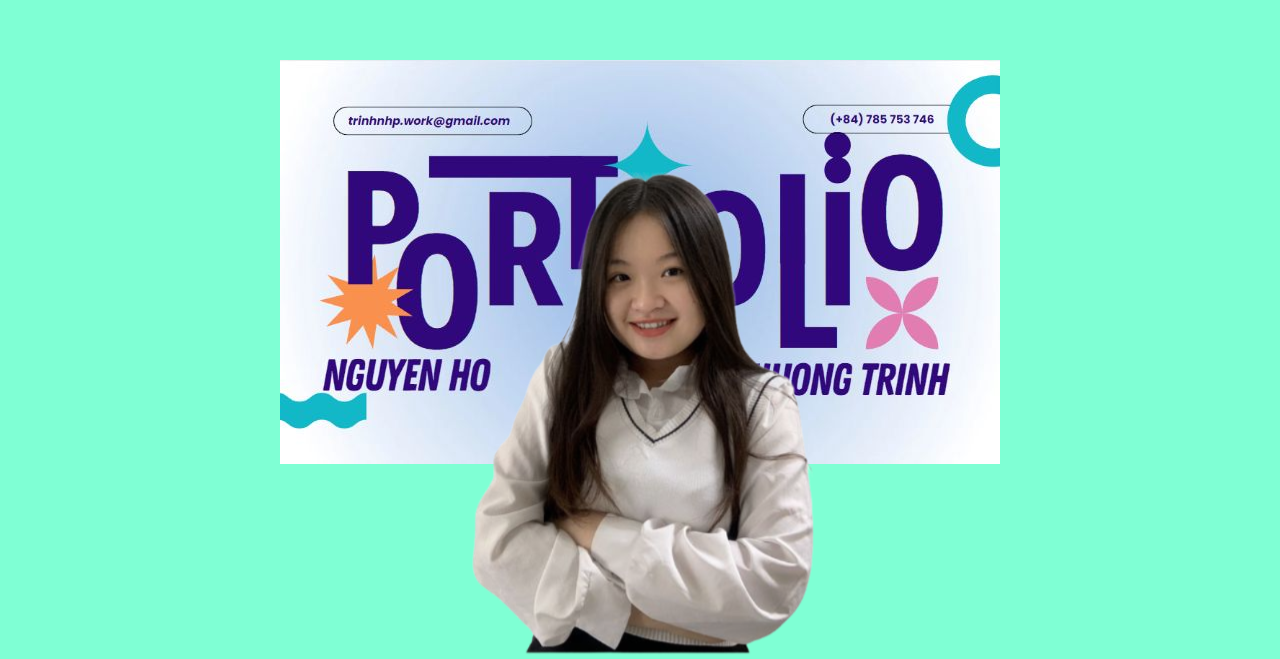
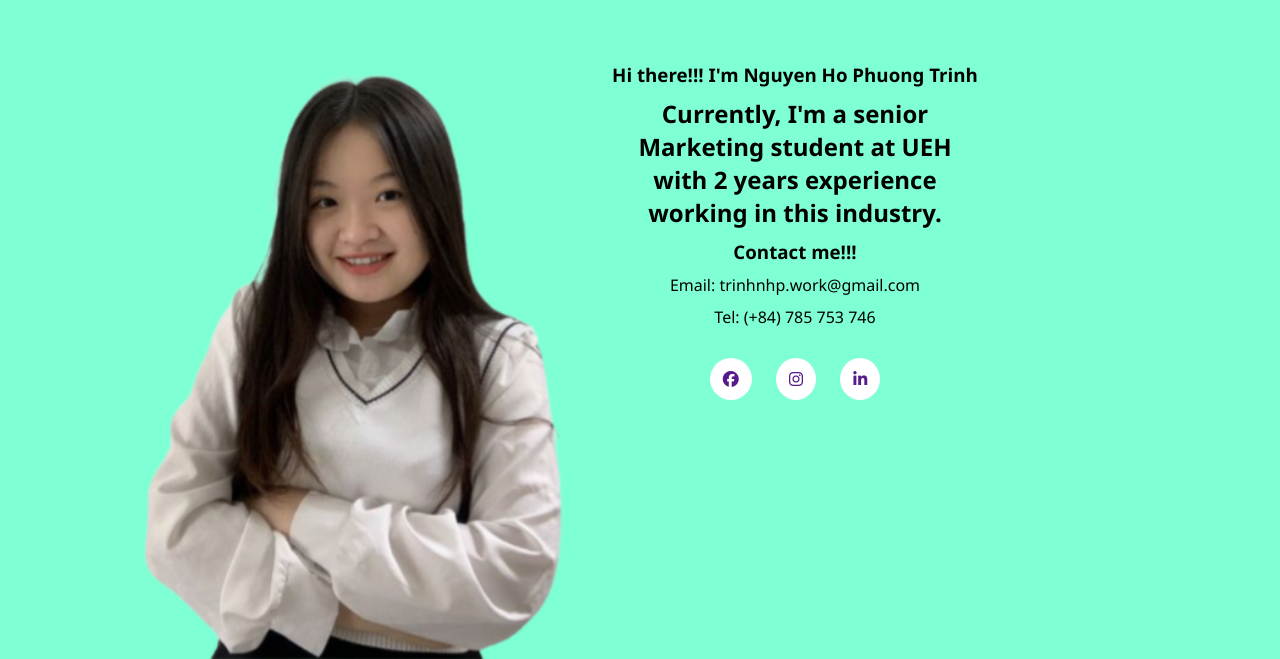
Before and after one commit to thongtruong2k3/TrinhPhuong, a plain HTML site: page index.html in a window 1280 px wide. Shown: the part 138-797 px from the top of the page. Drawn offline with nearby package versions, Linux system fonts and the light colour scheme.

Commit message:
front page

```diff
--- a/index.html
+++ b/index.html
@@ -11,9 +11,21 @@
 </head>
 <body>
     <section id="picture" >
-        <img src="./picture/Remove-bg.ai_1723540315546.png" >
-        <img src="./picture/background.jpg" >
-         <p></p>
+          <img src="./picture/Remove-bg.ai_1723540315546.png" >
+        <!-- <img src="./picture/background.jpg" > -->
+      <section>
+        <H1>Hi there!!! I'm Nguyen Ho Phuong Trinh</H1>
+        <H2>Currently, I'm a senior Marketing student at UEH with 2 years experience working in this industry.</H2>
+        <H3>Contact me!!!</H3>
+        <p>Email: trinhnhp.work@gmail.com</p>
+        <p>Tel: (+84) 785 753 746</p>
+        <div class="socialIcons">
+          <a href=""><i class="fa-brands fa-facebook"></i></a>
+          <a href=""><i class="fa-brands fa-instagram"></i></a>
+          <a href=""><i class="fa-brands fa-linkedin-in"></i></a>
+        </section>
+      </div>
+
     </section>
 
     <section id="aboutMe">
--- a/port.css
+++ b/port.css
@@ -12,26 +12,53 @@
   #picture {
     display: flex;
     align-items: center;
+
+    justify-content: center;
     background-color: aquamarine;
-    justify-content: center;
     flex-direction: column;
     height: 100vh;
     position: relative;
   }
 
-  #picture p{
+  /* #picture p{
     min-height: 600px;
+  } */
+  #picture section {
+    position: absolute;
+    top: 200px;
+    right: 300px;
+    max-width: 370px;
+    display: flex;
+    flex-direction: column;
+    justify-content: center;
+    align-items: center;
+    text-align: center;
   }
+  #picture section H1 {
+
+  }
+#picture section H1,
+#picture section H2,
+#picture section H3,
+#picture section p {
+  text-align: center; /* Add this to center all the text elements */
+  padding-bottom: 10px;
+}
+#picture section div {
+  padding-top: 30px;
+}
 
   #picture img {
-    max-width: 100%;
+
+    width: 500px;
     height: auto;
     position: absolute;
   }
   #picture img:first-child{
     z-index: 1;
     box-shadow: 100%;
-    bottom: 0px;
+    bottom: -10px;
+    left: 100px;
   }
 
   #picture img:last-child{
```
